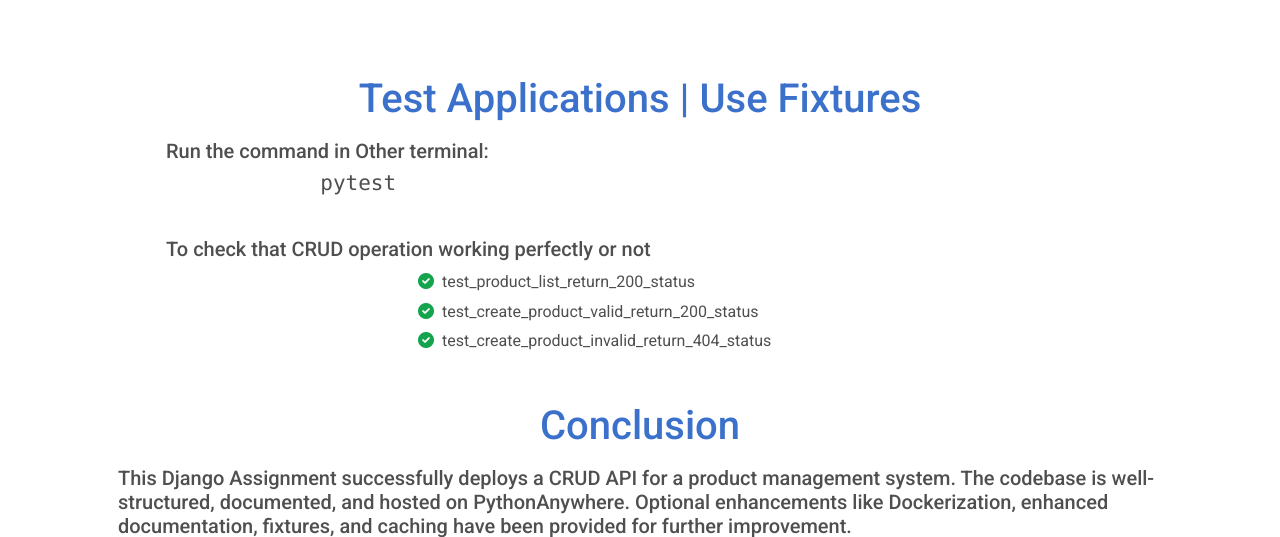
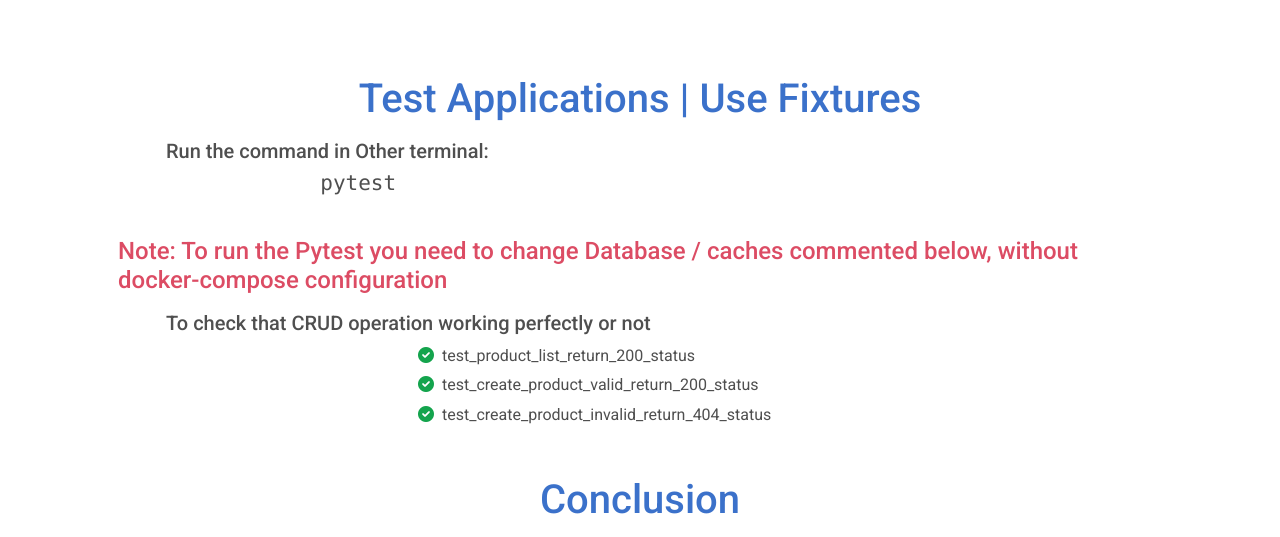
Before and after one commit to shivangi-2001/ByteQuest_Assignment, a Django app: page / in a window 1280 px wide. Shown: the part 5426-5963 px from the top of the page. Run offline with Django 4.2, Linux system fonts and the light colour scheme; some libraries are stand-ins or nearby versions.

Commit message:
ADD comment

```diff
--- a/ECommerce/settings_pythonanywhere.py
+++ b/ECommerce/settings_pythonanywhere.py
@@ -52,6 +52,7 @@ MIDDLEWARE = [
 
 ROOT_URLCONF = 'ECommerce.urls'
 
+# Configure the template directory
 TEMPLATES = [
     {
         'BACKEND': 'django.template.backends.django.DjangoTemplates',
--- a/Products/serializer.py
+++ b/Products/serializer.py
@@ -9,6 +9,9 @@ class ProductSerializer(serializers.ModelSerializer):
     tax_on_product = serializers.SerializerMethodField(
         method_name='auto_tax'
     )
+
+    #additional feature that sghow tax automatically
+    #without saving in the database
     def auto_tax(self, product: Product):
         if product.collections == 'ELECTRONIC':
             return round(float(product.price) * 1.80, 2)
--- a/Products/views.py
+++ b/Products/views.py
@@ -5,9 +5,12 @@ from rest_framework import generics
 from .models import Product
 from .serializer import ProductSerializer
 
+# Create the view for the route '/'
 class Documentation(TemplateView):
     template_name = 'documentation.html'
 
+# Create the view for the route '/products'
+# methods = GET, POST
 class ProductList(generics.ListCreateAPIView):
     queryset = Product.objects.all()
     serializer_class = ProductSerializer
@@ -16,6 +19,8 @@ class ProductList(generics.ListCreateAPIView):
     def list(self, request, *args, **kwargs):
         return super().list(request, *args, **kwargs)
 
+# Create the view for the route '/products/{int:pk}'
+# methods = DELETE, PUT
 class ProductDetail(generics.RetrieveUpdateDestroyAPIView):
     queryset = Product.objects.all()
     serializer_class = ProductSerializer
--- a/templates/documentation.html
+++ b/templates/documentation.html
@@ -271,6 +271,7 @@
                 <pre>
                 pytest
                 </pre>
+            <p class="text-danger">Note: To run the Pytest you need to change  Database / caches commented below, without docker-compose configuration</p>
             </h4>
             <h6 class="container px-5 h5">To check that CRUD operation working perfectly or not</h6>
             <ul class="list-unstyled" style="margin-left: 300px;">
```
Also changed, not shown: ECommerce/settings/development.py (+26 -13 lines), Products/tests/test_products.py (+1 -0 lines).
